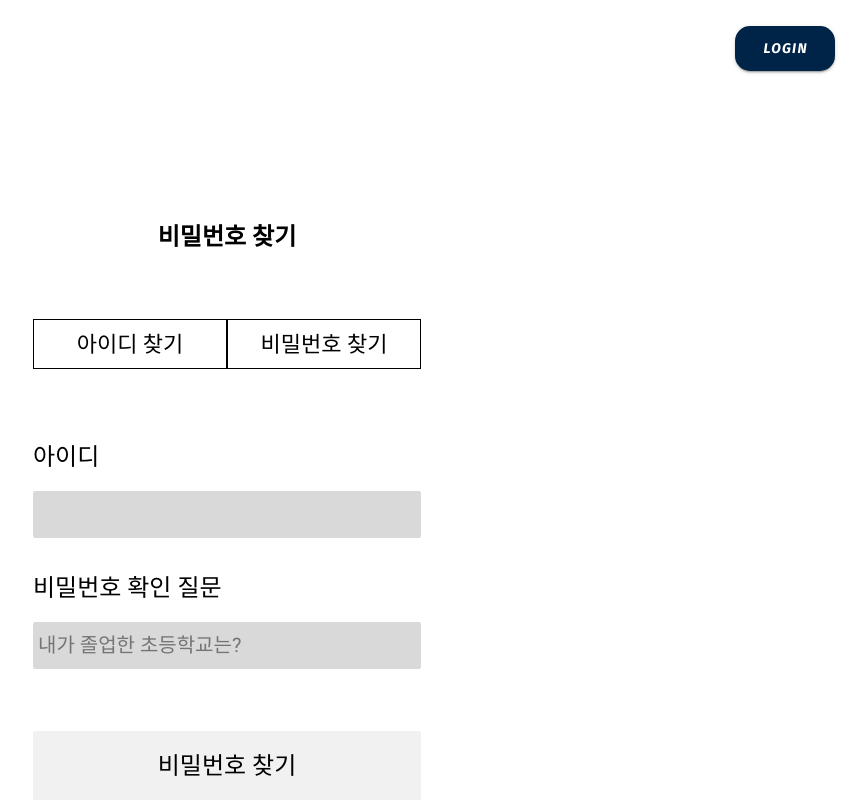
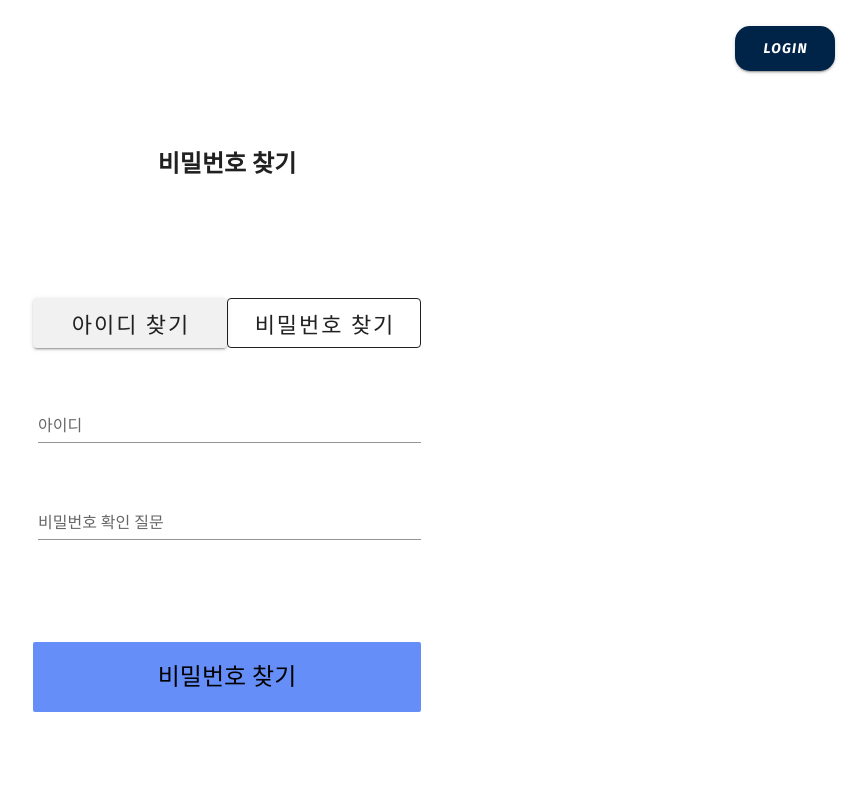
Before and after one commit to TeamLab/project-715, a Vue app in the folder 715job/: page /user/findpwd in a window 1280 px wide. Shown: the top 800 px of the page, without its empty margins (413-1280 px from the left). Built offline with nearby package versions, Linux system fonts and the light colour scheme.

Commit message:
docs: 아이디 찾기, 비밀번호 찾기 router로 연결 및 입력창 수정

```diff
--- a/715job/src/views/user/FindIdView.vue
+++ b/715job/src/views/user/FindIdView.vue
@@ -1,34 +1,45 @@
 <template>
   <div class="body">
     <div class="main">
-      <div class="findLogInHead">
+      <div class="findIdHead">
         <p><strong>아이디 찾기</strong></p>
       </div>
       <div class="findContainer">
         <div class="findButton">
-          <button id="findIdButton">아이디 찾기</button>
+          <router-link to="/user/findid">
+        <v-btn outlined
+        id="findIdButton"
+          outlinedcolor="black"
+        >
+          아이디 찾기
+        </v-btn>
+        </router-link>
         </div>
         <div class="findButton">
-          <button id="findPwButton">비밀번호 찾기</button>
+          <router-link to="/user/findpwd">
+        <v-btn
+        id="findPwdButton"
+          color="#F1F1F1"
+        >
+          비밀번호 찾기
+        </v-btn>
+        </router-link>
         </div>
       </div>
-      <div class="findIdInfo">
-        <div class="studentNumberBox">
-          <p>학번</p>
-          <input type="text" />
+      <form action="" method=”post” enctype=”multipart/form-data”>
+        <div class="studentInfoBox">
+          <v-text-field class="v_text_input" label="학번"></v-text-field>
         </div>
-        <div class="studentNameBox">
-          <p>이름</p>
-          <input type="text" />
+        <div class="studentInfoBox">
+          <v-text-field class="v_text_input" label="이름"></v-text-field>
         </div>
         <div class="findIdForm">
-          <form action="">
-            <button>아이디 찾기</button>
-          </form>
+          <router-link id="toFindIdResult" to="/user/findidresult"
+            ><input type="submit" value="아이디 찾기"
+          /></router-link>
         </div>
-      </div>
+      </form>
     </div>
-    <div class="footer">footer</div>
   </div>
 </template>
 <script>
@@ -48,90 +59,72 @@ export default {
 </script>
 
 <style scoped>
-* {
-  text-decoration: none;
-  color: #000;
-  list-style: none;
-}
-a:link {
-  color: black;
-}
-a:visited {
-  color: black;
+.body {
+  margin: 0;
 }
 .main {
   width: 900px;
-  height: 900px;
   margin: auto;
 }
-.findLogInHead {
+.v_text_input {
+  font-size: 20px;
+}
+.findIdHead > p {
+  text-align: center;
   font-size: 24px;
-  width: 198px;
-  height: 48px;
-  margin: auto;
-  text-align: center;
-  padding-top: 123px;
-}
-.footer {
-  border-top: 1px solid #cccccc;
-  text-align: center;
+  padding-top: 50px;
+  padding-bottom: 50px;
 }
 .findContainer {
   display: flex;
   width: 388px;
   margin: auto;
-  padding-top: 50px;
 }
 .findContainer > .findButton {
   flex: 1;
   text-align: center;
   padding-top: 50px;
 }
-.findContainer > .findButton > button {
+.findContainer > .findButton > a{
+  text-decoration: none;
+}
+.findContainer > .findButton > a > #findIdButton{
   width: 100%;
   height: 50px;
-  border: 1px solid black;
   font-size: 22px;
 }
-.studentNumberBox > p {
+.findContainer > .findButton > a > #findPwdButton{
+  width: 100%;
+  height: 50px;
+  font-size: 22px;
+}
+.studentInfoBox {
+  padding-top: 50px;
+}
+.studentInfoBox > #studentHead {
   font-size: 24px;
 }
-.studentNameBox > p {
-  font-size: 24px;
-}
-.findIdInfo {
-  margin-top: 70px;
-}
-.findIdInfo > .studentNumberBox,
-.studentNameBox,
-.findIdForm {
-  margin: auto;
-  margin-top: 34.91px;
-  width: 388px;
-  height: 96px;
-}
-.findButtons {
-  margin: auto;
-  margin-top: 10px;
-  width: 388px;
-  height: 96px;
-}
-.findIdInfo > div > input {
+.studentInfoBox > .v_text_input {
   width: 388px;
   height: 47px;
   border-radius: 2px;
+  padding-left: 5px;
   font-size: 20px;
-  padding-left: 5px;
-  background-color: #d9d9d9;
+  margin: auto;
 }
 .findIdForm {
-  padding-top: 30px;
+  padding-top: 100px;
+  text-align: center;
 }
-.findIdForm > form > button {
+.findIdForm > #toFindIdResult {
+  text-decoration: none;
+  color: black;
+}
+.findIdForm > #toFindIdResult > input {
   width: 388px;
   height: 70px;
   font-size: 24px;
-  background-color: #f1f1f1;
   border-radius: 2px;
+  background-color: #658ef8;
 }
 </style>
--- a/715job/src/views/user/FindPwdView.vue
+++ b/715job/src/views/user/FindPwdView.vue
@@ -1,34 +1,45 @@
 <template>
   <div class="body">
     <div class="main">
-      <div class="findLogInHead">
+      <div class="findPwHead">
         <p><strong>비밀번호 찾기</strong></p>
       </div>
       <div class="findContainer">
-        <div class="findButton">
-          <button id="findIdButton">아이디 찾기</button>
+       <div class="findButton">
+          <router-link to="/user/findid">
+        <v-btn
+        id="findIdButton"
+          color="#F1F1F1"
+        >
+          아이디 찾기
+        </v-btn>
+        </router-link>
         </div>
         <div class="findButton">
-          <button id="findPwButton">비밀번호 찾기</button>
+          <router-link to="/user/findpwd">
+        <v-btn outlined
+        id="findPwdButton"
+        outlinedcolor="black"
+        >
+          비밀번호 찾기
+        </v-btn>
+        </router-link>
         </div>
       </div>
-      <div class="findIdInfo">
-        <div class="studentNumberBox">
-          <p>아이디</p>
-          <input type="text" />
+      <form action="" method=”post” enctype=”multipart/form-data”>
+        <div class="accountInfoBox">
+          <v-text-field class="v_text_input" label="아이디"></v-text-field>
         </div>
-        <div class="studentNameBox">
-          <p>비밀번호 확인 질문</p>
-          <input type="text" placeholder="내가 졸업한 초등학교는?" />
+        <div class="accountInfoBox">
+          <v-text-field class="v_text_input" label="비밀번호 확인 질문"></v-text-field>
         </div>
         <div class="findIdForm">
-          <form action="">
-            <button>비밀번호 찾기</button>
-          </form>
+          <router-link id="toFindIdResult" to="/user/findidresult"
+            ><input type="submit" value="비밀번호 찾기"
+          /></router-link>
         </div>
-      </div>
+      </form>
     </div>
-    <div class="footer">footer</div>
   </div>
 </template>
 <script>
@@ -48,90 +59,72 @@ export default {
 </script>
 
 <style scoped>
-* {
-  text-decoration: none;
-  color: #000;
-  list-style: none;
-}
-a:link {
-  color: black;
-}
-a:visited {
-  color: black;
+.body {
+  margin: 0;
 }
 .main {
   width: 900px;
-  height: 900px;
   margin: auto;
 }
-.findLogInHead {
+.v_text_input {
+  font-size: 20px;
+}
+.findPwHead > p {
+  text-align: center;
   font-size: 24px;
-  width: 198px;
-  height: 48px;
-  margin: auto;
-  text-align: center;
-  padding-top: 123px;
-}
-.footer {
-  border-top: 1px solid #cccccc;
-  text-align: center;
+  padding-top: 50px;
+  padding-bottom: 50px;
 }
 .findContainer {
   display: flex;
   width: 388px;
   margin: auto;
-  padding-top: 50px;
 }
 .findContainer > .findButton {
   flex: 1;
   text-align: center;
   padding-top: 50px;
 }
-.findContainer > .findButton > button {
+.findContainer > .findButton > a{
+  text-decoration: none;
+}
+.findContainer > .findButton > a > #findIdButton{
   width: 100%;
   height: 50px;
-  border: 1px solid black;
   font-size: 22px;
 }
-.studentNumberBox > p {
+.findContainer > .findButton > a > #findPwdButton{
+  width: 100%;
+  height: 50px;
+  font-size: 22px;
+}
+.accountInfoBox {
+  padding-top: 50px;
+}
+.accountInfoBox > #studentHead {
   font-size: 24px;
 }
-.studentNameBox > p {
-  font-size: 24px;
-}
-.findIdInfo {
-  margin-top: 70px;
-}
-.findIdInfo > .studentNumberBox,
-.studentNameBox,
-.findIdForm {
-  margin: auto;
-  margin-top: 34.91px;
-  width: 388px;
-  height: 96px;
-}
-.findButtons {
-  margin: auto;
-  margin-top: 10px;
-  width: 388px;
-  height: 96px;
-}
-.findIdInfo > div > input {
+.accountInfoBox > .v_text_input {
   width: 388px;
   height: 47px;
   border-radius: 2px;
+  padding-left: 5px;
   font-size: 20px;
-  padding-left: 5px;
-  background-color: #d9d9d9;
+  margin: auto;
 }
 .findIdForm {
-  padding-top: 30px;
+  padding-top: 100px;
+  text-align: center;
 }
-.findIdForm > form > button {
+.findIdForm > #toFindIdResult {
+  text-decoration: none;
+  color: black;
+}
+.findIdForm > #toFindIdResult > input {
   width: 388px;
   height: 70px;
   font-size: 24px;
-  background-color: #f1f1f1;
   border-radius: 2px;
+  background-color: #658ef8;
 }
 </style>
```
